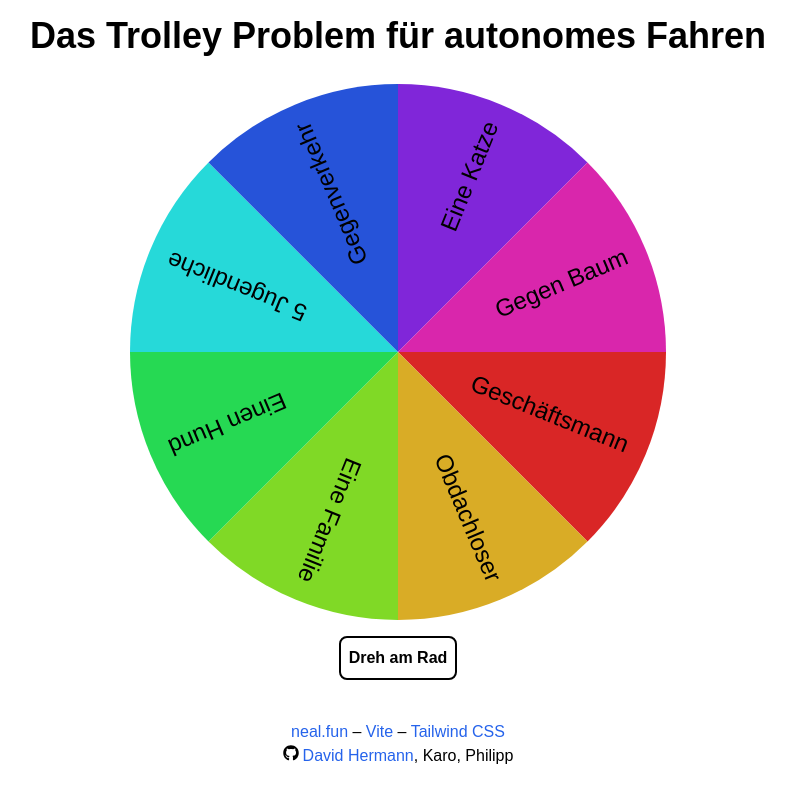
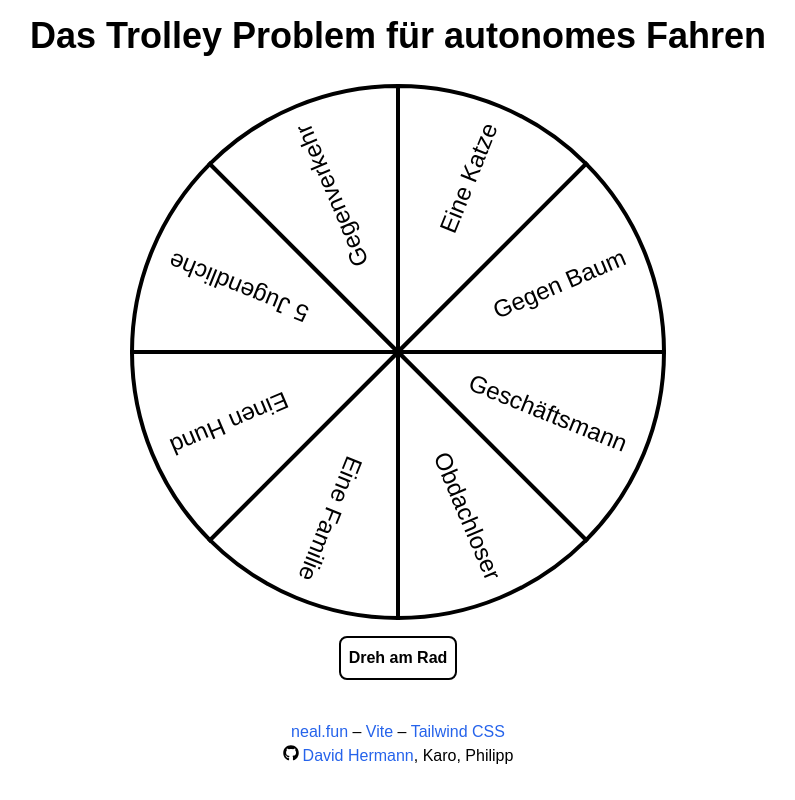
Before and after one commit to david-stefan-hermann/trolley-problem, a React (Vite) app in the folder trolley-problem-frontend/: page /spin in a window 1280 px wide. Shown: the whole page, without its empty margins (242-1037 px from the left). Built offline with nearby package versions, Linux system fonts and the light colour scheme; a web font is replaced by a local one.

Commit message:
improved wheel design

```diff
--- a/trolley-problem-frontend/src/components/fortunewheel/CircleSegments.jsx
+++ b/trolley-problem-frontend/src/components/fortunewheel/CircleSegments.jsx
@@ -19,9 +19,9 @@ const CircleSegments = ({ segments }) => {
     }, [])
 
     const size = wheelContainerWidth - 40 // Diameter of the circle
-    const radius = size / 2
-    const centerX = radius
-    const centerY = radius
+    const radius = size / 2 - 2     // - 2 to account for the stroke width
+    const centerX = radius + 2      // + 2 to account for the stroke width
+    const centerY = radius + 2      // + 2 to account for the stroke width
 
 
     const drawSegment = (index, total) => {
@@ -67,7 +67,13 @@ const CircleSegments = ({ segments }) => {
 
                     return (
                         <g key={index}>
-                            <path d={pathData} fill={`hsl(${index * 360 / segments.length}, 70%, 50%)`} />
+                            <path
+                                d={pathData}
+                                // fill={`hsl(360, 0%, ${(index * 360 / segments.length) / 7.2}%)`}
+                                fill='white'
+                                stroke="black" // Color of the outline
+                                strokeWidth="4" // Width of the outline
+                            />
                             <text
                                 x={labelX}
                                 y={labelY}
--- a/trolley-problem-frontend/src/components/fortunewheel/FortuneWheel.jsx
+++ b/trolley-problem-frontend/src/components/fortunewheel/FortuneWheel.jsx
@@ -3,6 +3,7 @@ import CircleSegments from './CircleSegments'
 import Buttons from '../input_elements/Buttons'
 import Button from '../input_elements/Button'
 import segments from './fortune_wheel_data'
+import { FaCaretDown } from "react-icons/fa"
 
 function FortuneWheel() {
     const [wheelSpinning, setWheelSpinning] = React.useState(false)
@@ -27,18 +28,24 @@ function FortuneWheel() {
 
     const calculateWinner = (normalizedDegree) => {
         const degreesPerSegment = 360 / segments.length
-        const winningIndex = Math.floor((360 - normalizedDegree) / degreesPerSegment) % segments.length
-        setWinningSegment(segments[winningIndex].label)
+        const winningIndex = Math.floor((360 - normalizedDegree + 90) / degreesPerSegment) % segments.length
+        setWinningSegment(segments[winningIndex].text)
     }
 
     return (
         <div className="w-full flex flex-col text-center items-center">
-            <div className='w-full flex-col flex items-center py-4 overflow-hidden'>
+            <div className='w-full flex-col flex items-center pt-4 overflow-hidden'>
                 <div className='w-full flex flex-col items-center' style={{ transform: `rotate(${degree}deg)`, transition: wheelSpinning ? 'transform 3s ease-out' : 'none' }}>
                     <CircleSegments segments={segments} />
                 </div>
             </div>
-            {winningSegment && <p className='font-semibold text-lg mb-4'>{winningSegment}</p>}
+
+            <div className='w-full flex flex-col items-center pb-4'>
+
+            </div>
+
+            {(winningSegment && !wheelSpinning)&& <p className='font-semibold text-lg mb-4'>{winningSegment}</p>}
+
             {!wheelSpinning ?
                 <Buttons>
                     {
--- a/trolley-problem-frontend/src/components/fortunewheel/fortune_wheel_data.js
+++ b/trolley-problem-frontend/src/components/fortunewheel/fortune_wheel_data.js
@@ -21,7 +21,7 @@ const segments = [
     },
     {
         label: 'Gegenverkehr',
-        text: 'Herzlichen Glückwunsch, Du hast den Gegenverkehr überfahren lassen.'
+        text: 'Herzlichen Glückwunsch, Du bist in den Gegenverkehr gefahren.'
     },
     {
         label: 'Eine Katze',
```
